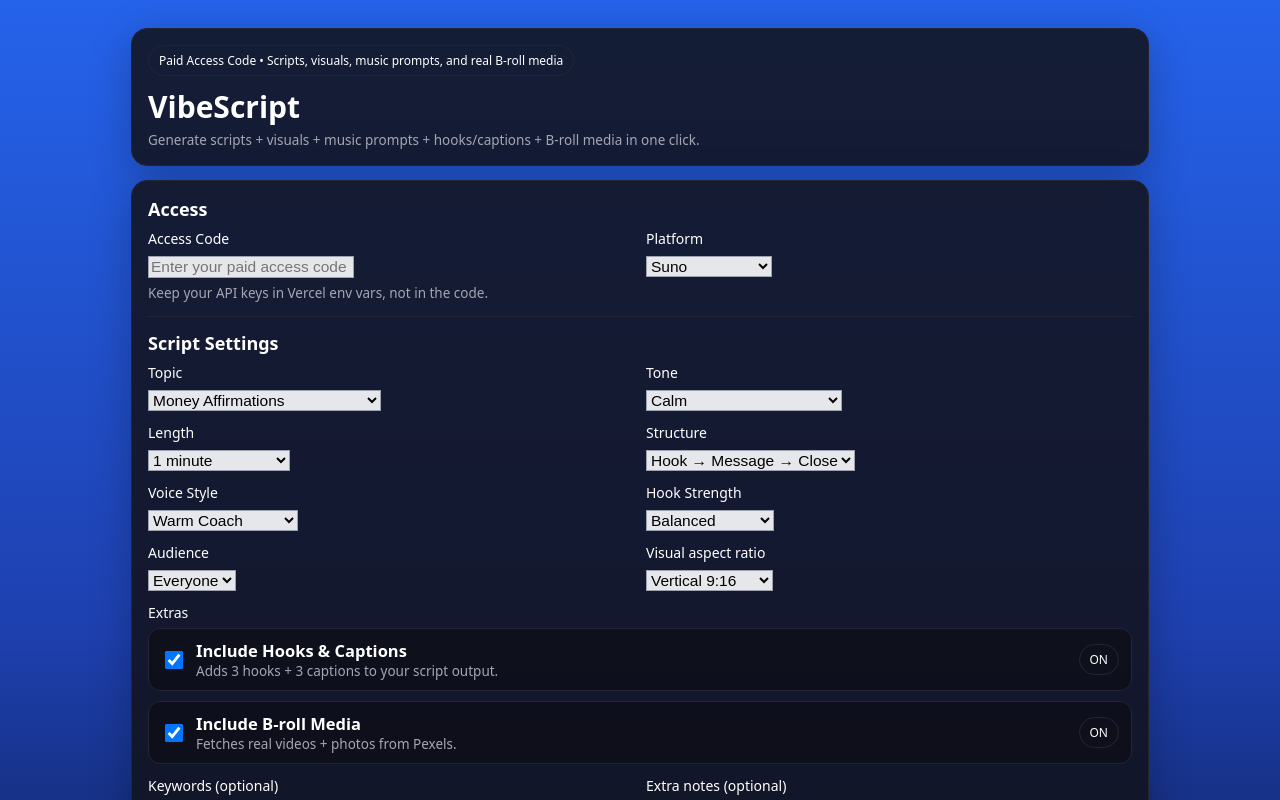
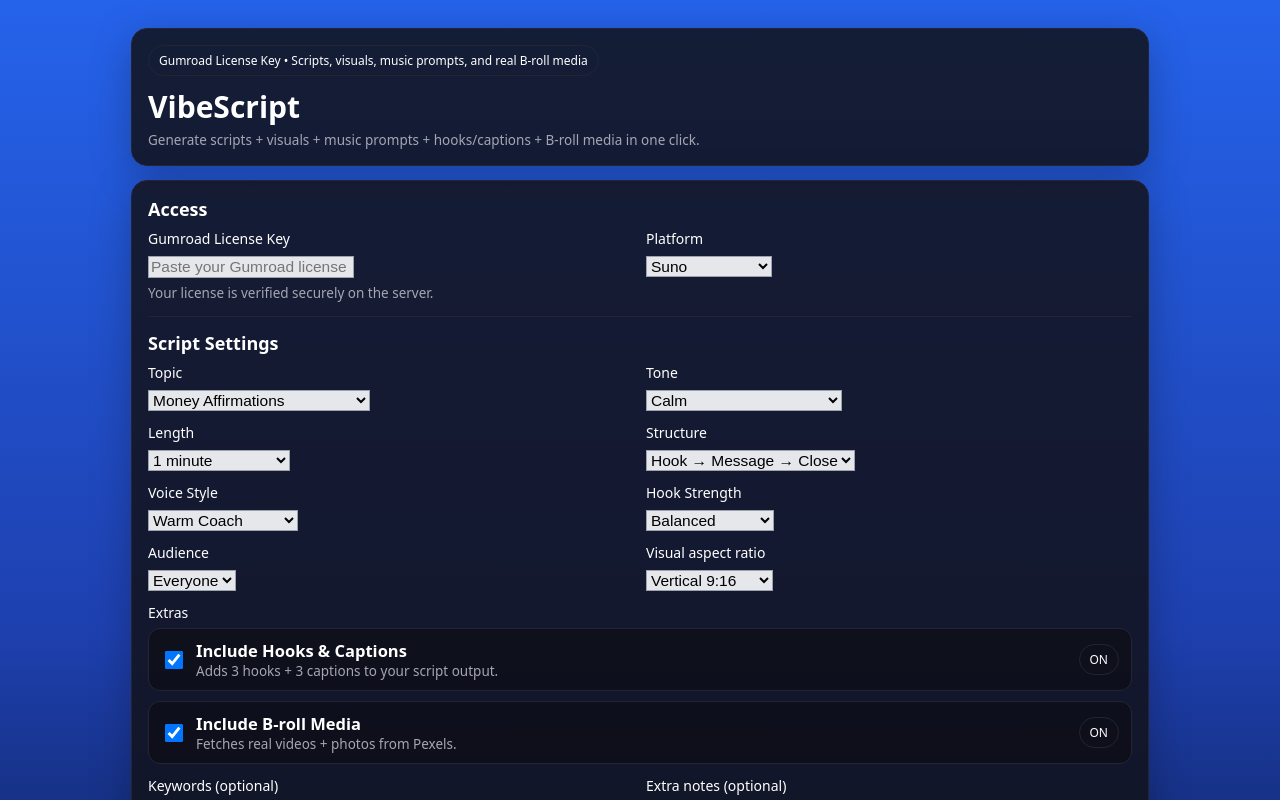
Before and after one commit to rainathecreatour-ops/Vibe-Script, a Next.js app: page / in a window 1280 px wide. Shown: the top 800 px of the page. Built offline with nearby package versions, Linux system fonts and the light colour scheme.

Commit message:
Update page.tsx

```diff
--- a/app/page.tsx
+++ b/app/page.tsx
@@ -24,9 +24,9 @@
   'Gratitude & Joy',
 
   'Relatable Everyday',
-  '“If nobody told you today…”',
-  '“Starting over” encouragement',
-  '“Stop scrolling” message',
+  'If nobody told you today…',
+  'Starting over encouragement',
+  'Stop scrolling message',
 
   'Relationships (Healthy Love)',
   'Healing After Heartbreak',
@@ -121,7 +121,8 @@
 }
 
 export default function Page() {
-  const [accessCode, setAccessCode] = useState('');
+  // ✅ Gumroad license key (replaces access code)
+  const [licenseKey, setLicenseKey] = useState('');
 
   const [topic, setTopic] = useState<Topic>('Money Affirmations');
   const [customTopic, setCustomTopic] = useState('');
@@ -138,9 +139,7 @@
     useState<'Gentle' | 'Balanced' | 'Strong' | 'Scroll-Stopping'>('Balanced');
   const [audience, setAudience] = useState<'Women' | 'Men' | 'Moms' | 'Teens' | 'Everyone'>('Everyone');
 
-  // existing toggle: include hooks + social captions (text)
   const [includeHooksCaptions, setIncludeHooksCaptions] = useState(true);
-  // b-roll media toggle
   const [includeBRoll, setIncludeBRoll] = useState(true);
 
   const [keywords, setKeywords] = useState('');
@@ -351,7 +350,8 @@
       const res = await fetch('/api/broll', {
         method: 'POST',
         headers: { 'Content-Type': 'application/json' },
-        body: JSON.stringify({ accessCode, queries, perQuery: 3 }),
+        // ✅ send licenseKey to backend
+        body: JSON.stringify({ licenseKey, queries, perQuery: 3 }),
       });
 
       const data = await res.json();
@@ -382,7 +382,8 @@
       const res = await fetch('/api/generate', {
         method: 'POST',
         headers: { 'Content-Type': 'application/json' },
-        body: JSON.stringify({ accessCode, input }),
+        // ✅ send licenseKey to backend
+        body: JSON.stringify({ licenseKey, input }),
       });
 
       const data = await res.json();
@@ -417,7 +418,7 @@
       <div className="grid">
         {/* Header card */}
         <div className="card">
-          <div className="badge">Paid Access Code • Scripts, visuals, music prompts, and real B-roll media</div>
+          <div className="badge">Gumroad License Key • Scripts, visuals, music prompts, and real B-roll media</div>
           <h1 className="h1" style={{ marginTop: 10 }}>
             VibeScript
           </h1>
@@ -432,14 +433,14 @@
           <h2 className="h2">Access</h2>
           <div className="row">
             <div>
-              <label>Access Code</label>
+              <label>Gumroad License Key</label>
               <input
-                value={accessCode}
-                onChange={(e) => setAccessCode(e.target.value)}
-                placeholder="Enter your paid access code"
+                value={licenseKey}
+                onChange={(e) => setLicenseKey(e.target.value)}
+                placeholder="Paste your Gumroad license key"
               />
               <div className="small" style={{ marginTop: 6 }}>
-                Keep your API keys in Vercel env vars, not in the code.
+                Your license is verified securely on the server.
               </div>
             </div>
 
@@ -469,7 +470,6 @@
                   </option>
                 ))}
               </select>
-
 
               {topic === 'Custom' && (
                 <div style={{ marginTop: 10 }}>
@@ -851,9 +851,7 @@
                               )}
 
                               <div style={{ padding: 10 }}>
-                                <div className="small" style={{ marginBottom: 8 }}>
-                                  Photo
-                                </div>
+                                <div className="small" style={{ marginBottom: 8 }}>Photo</div>
                                 <div style={{ display: 'flex', gap: 8 }}>
                                   <a
                                     href={p.downloadUrl}
```
Lines whose indentation alone changed are shown as unchanged.
